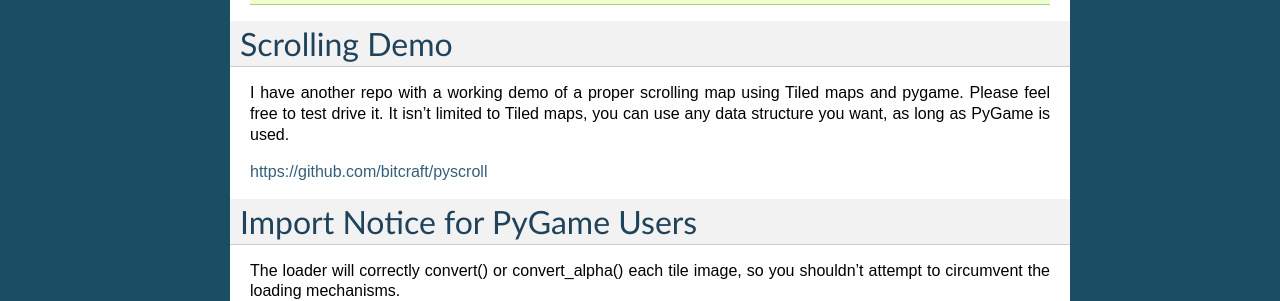
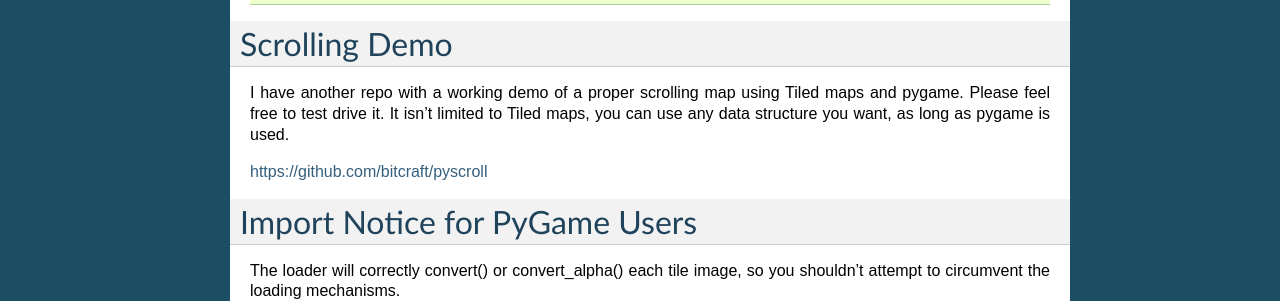
Before and after one commit to bitcraft/pytmx, a Sphinx documentation site: the page built from docs/index.rst, in a window 1280 px wide and 900 px high, scrolled down 1586 px. Shown: the part 176-477 px from the top of the window. Built offline with Sphinx 7.4.7, drawn with Linux system fonts in a browser that asks for light colours.

Commit message:
minor change in docs

```diff
--- a/docs/index.rst
+++ b/docs/index.rst
@@ -110,7 +110,7 @@ Scrolling Demo
 
 I have another repo with a working demo of a proper scrolling map using Tiled
 maps and pygame.  Please feel free to test drive it.  It isn't limited to Tiled
-maps, you can use any data structure you want, as long as PyGame is used.
+maps, you can use any data structure you want, as long as pygame is used.
 
 https://github.com/bitcraft/pyscroll
 
```
